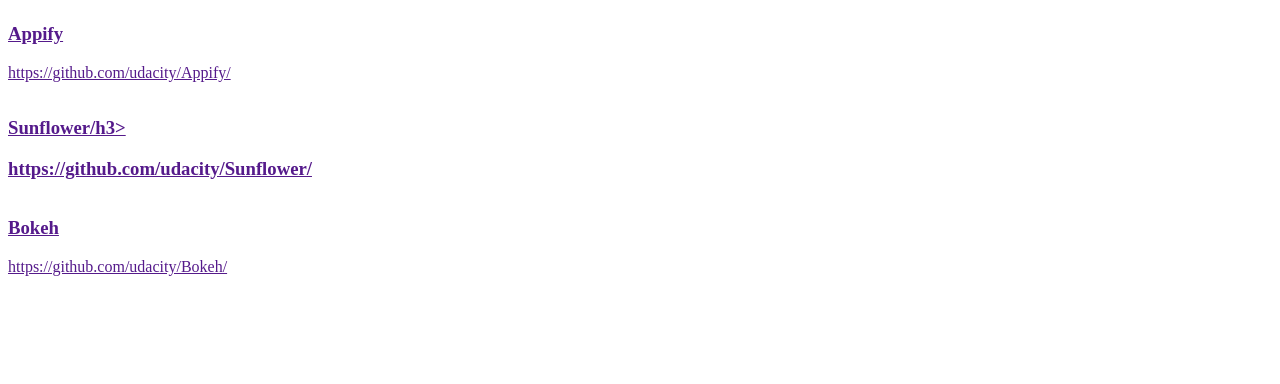
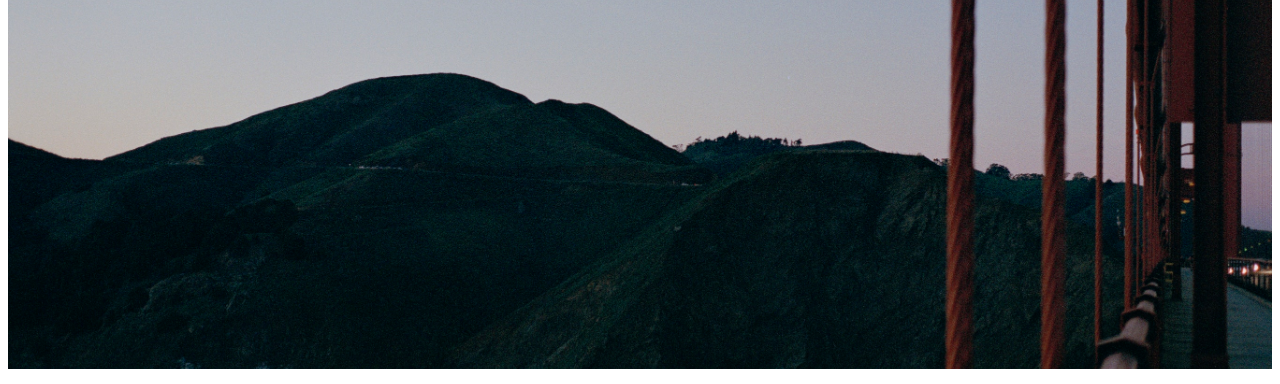
Before and after one commit to mateuspx/udacity-nd-frontend, a plain HTML site: page project-build-a-portfolio/index.html in a window 1280 px wide. Shown: the part 184-568 px from the top of the page. Drawn offline with Linux system fonts and the light colour scheme.

Commit message:
added some css

```diff
--- a/project-build-a-portfolio/index.html
+++ b/project-build-a-portfolio/index.html
@@ -1,6 +1,10 @@
+<!DOCTYPE html>
 <html>
     <head>
-
+        <title>Mateus Peixoto Udacity Project</title>
+        <meta name:"viewport" content="width=device-width,initial-scale=1">
+        <link href="https://fonts.googleapis.com/css?family=Poppins:700|Roboto:400,700" rel="stylesheet">
+        <link href="style.css" rel="stylesheet">
     </head>
     <body>
         <header>
@@ -9,11 +13,13 @@
             <p>front-end ninja</p>
         </header>
 
-        <img src="" alt="">
+        <div class="hero">
+            <img src="" alt="">
+        </div>
 
         <nav>
             <h2>Featured Work</h2>
-            <div>
+            <div class="project-thumb">
                 <a href="">
                     <img src="" alt="">
                     <h3>Appify</h3>
@@ -21,15 +27,15 @@
                 </a>
             </div>
 
-            <div>
+            <div class="project-thumb">
                 <a href="">
                     <img src="" alt="">
-                    <h3>Sunflower/h3>
+                    <h3>Sunflower</h3>
                     <p>https://github.com/udacity/Sunflower/</p>
                 </a>
             </div>
 
-            <div>
+            <div class="project">
                 <a href="">
                     <img src="" alt="">
                     <h3>Bokeh</h3>
--- a/project-build-a-portfolio/style.css
+++ b/project-build-a-portfolio/style.css
@@ -0,0 +1,28 @@
+* {
+    font-family: 'Roboto', sans-serif;
+    color: #2d3c49;
+}
+
+h1, h2, h3 {
+    font-family: 'Poppins', sans-serif;
+    font-weight: 700;
+}
+
+.hero {
+    width: 100%;
+    height: 50vh;
+    background: #2d3c49 url(assets/golden-gate-bridge.jpeg) no-repeat center center fixed;
+    background-size: cover;
+}
+
+a {
+    text-decoration: none;
+}
+
+.project-thumb {
+    color: #02b3e4;
+}
+
+@media screen and (min-width: 800px) {
+    /* body {background: #02b3e4;} */
+}
```
Also changed, not shown: project-build-a-portfolio/assets/golden-gate-bridge.jpeg (added), 1 other file.
